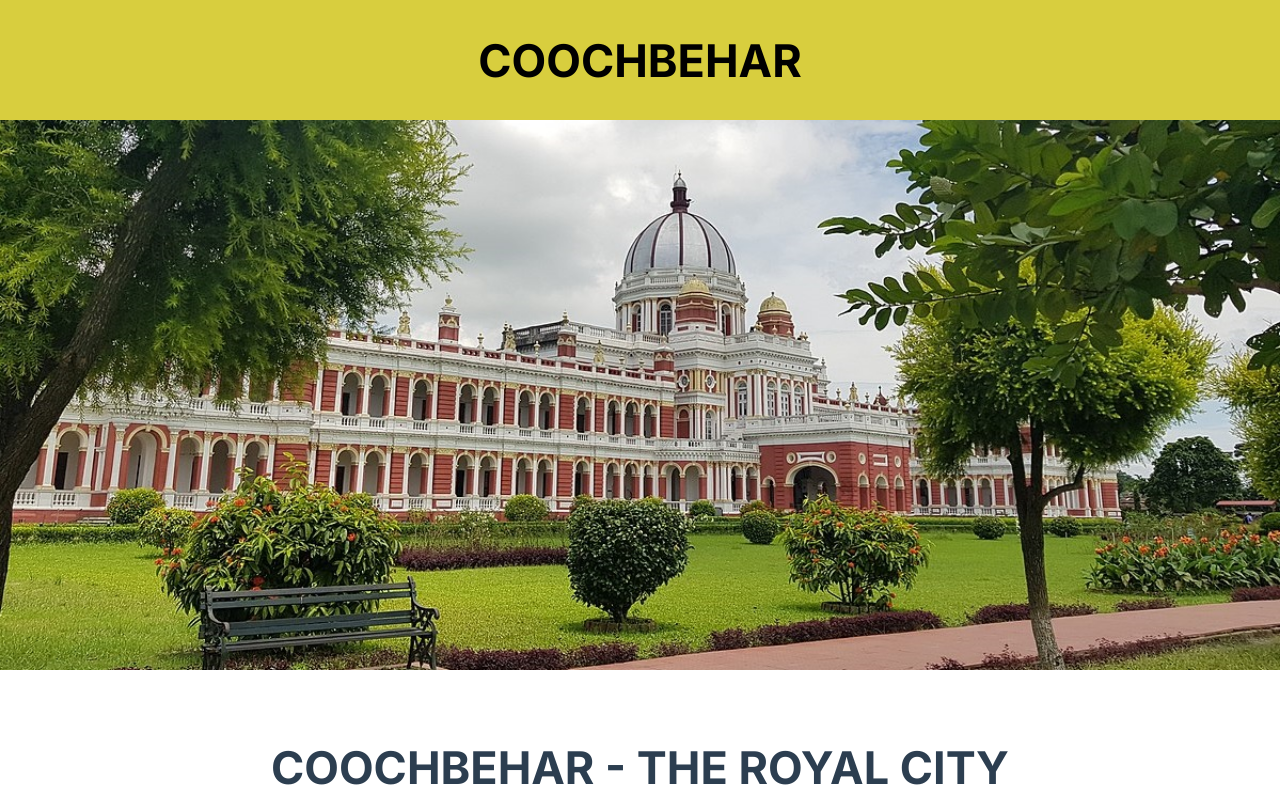
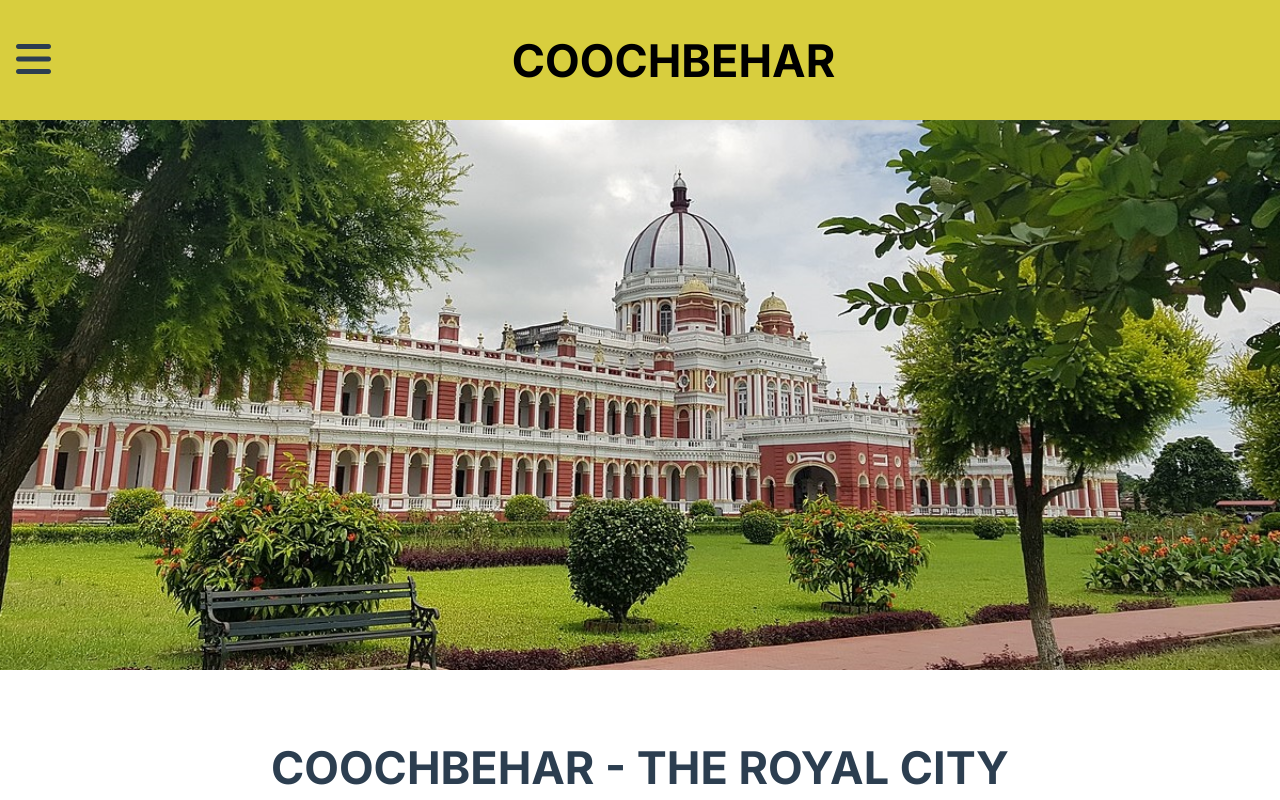
Before and after one commit to abk2191/coochbehar, a React (Vite) app: page / in a window 1280 px wide. Shown: the top 800 px of the page. Built offline with nearby package versions, Linux system fonts and the light colour scheme; a web font is replaced by a local one.

Commit message:
Added new features

```diff
--- a/index.html
+++ b/index.html
@@ -2,6 +2,10 @@
 <html lang="en">
   <head>
     <meta charset="UTF-8" />
+    <link
+      rel="stylesheet"
+      href="https://cdnjs.cloudflare.com/ajax/libs/font-awesome/6.4.0/css/all.min.css"
+    />
     <link rel="icon" type="image/svg+xml" href="/vite.svg" />
     <meta name="viewport" content="width=device-width, initial-scale=1.0" />
     <link rel="preconnect" href="https://fonts.googleapis.com" />
--- a/src/Navbar.jsx
+++ b/src/Navbar.jsx
@@ -3,7 +3,13 @@ function Navbar() {
     <>
       <div className="nav-bar">
         <div className="logo">
+          <div className="menu-btn-div">
+            <button className="menu-btn">
+              <i class="fa-solid fa-bars"></i>
+            </button>
+          </div>
           <h3>COOCHBEHAR</h3>
+          <div></div>
         </div>
       </div>
     </>
--- a/src/index.css
+++ b/src/index.css
@@ -29,7 +29,8 @@ body {
 .logo {
   display: flex;
   align-items: center;
-  justify-content: center;
+  justify-content: space-between;
+  width: 100%;
 }
 
 .logo h3 {
@@ -61,11 +62,22 @@ body {
   padding: 0;
   margin: 0;
   font-size: 25px;
-  color: #2c3e50;
+  color: grey;
   text-align: center;
   text-wrap: wrap;
 }
 
+.menu-btn-div {
+  padding: 10px;
+}
+
+.menu-btn {
+  background: none;
+  border: none;
+  font-size: 40px;
+  color: #2c3e50;
+  cursor: pointer;
+}
 /* Mobile Responsive */
 @media (max-width: 768px) {
   .nav-bar {
```
